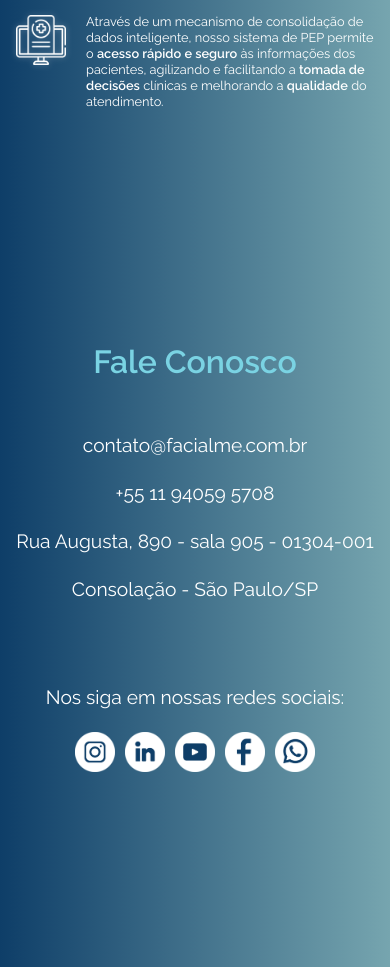
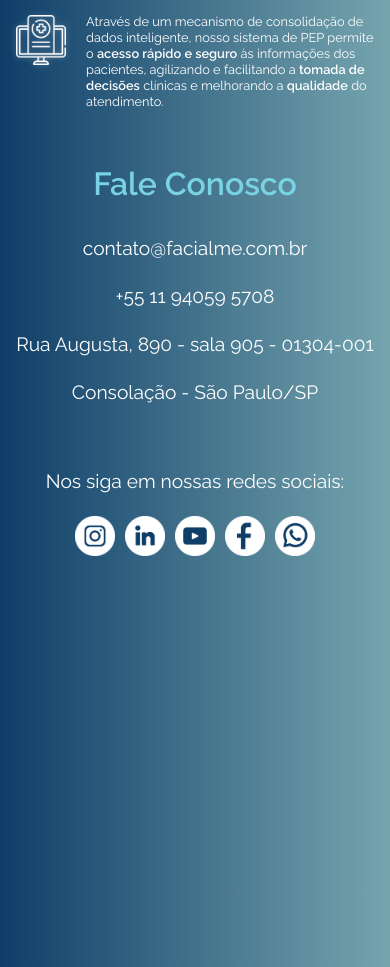
Before and after one commit to gui-schuwarten/facialme_site, a React (Vite) app: page / in a window 390 px wide. Shown: the part 2409-3376 px from the top of the page. Built offline with nearby package versions, Linux system fonts and the light colour scheme.

Commit message:
update project

```diff
--- a/src/components/Contact/ContactSection.module.css
+++ b/src/components/Contact/ContactSection.module.css
@@ -3,10 +3,11 @@
   height: 100vh;
   background: linear-gradient(90deg, var(--color-marinho), var(--color-esmeralda));
   color: var(--color-white);
-  display: flex;
+  text-align: center;
   box-sizing: border-box;
   flex-direction: column;
   font-family: var(--font-primary);
+  padding-top: 10px;
 }
 
 .title {
@@ -48,6 +49,7 @@
     min-height: 100vh;
     align-items: center;
     justify-content: center;
+    padding-top: 10px;
   }
 
   .title {
```
